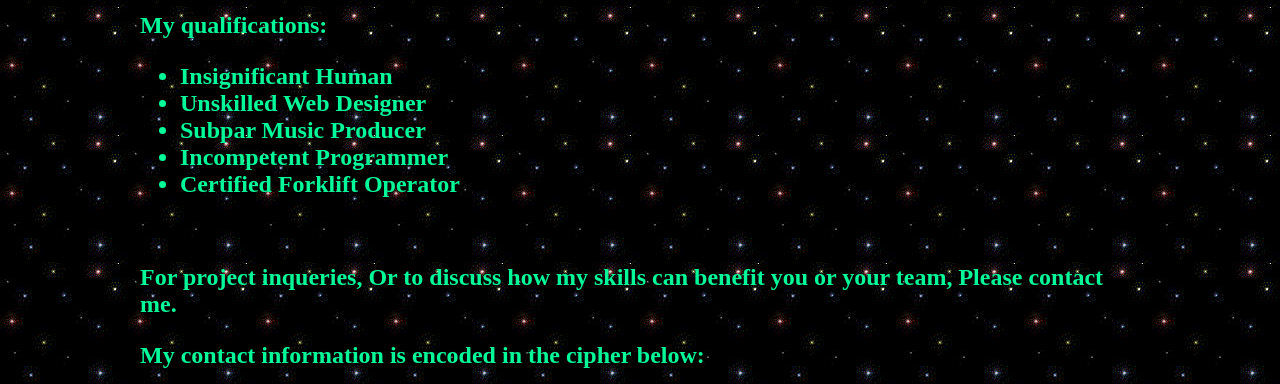
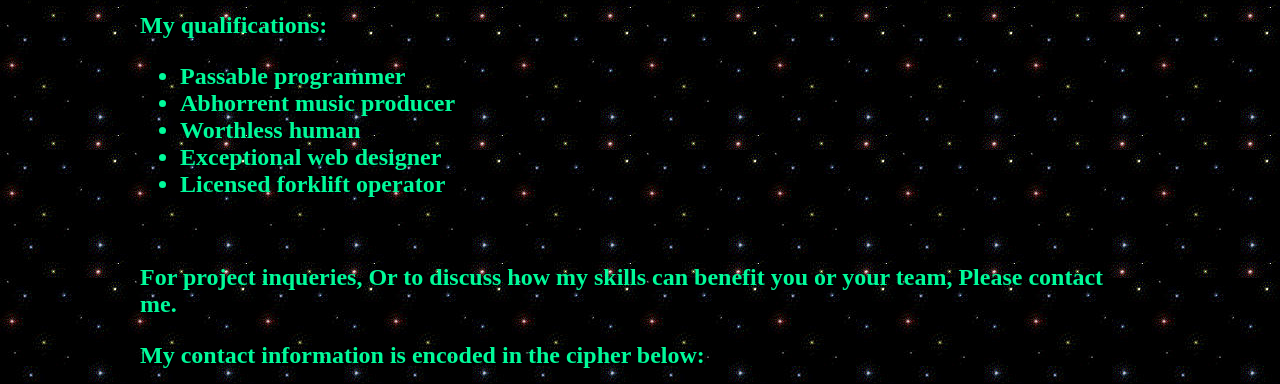
Before and after one commit to veethreedev/pawel.is, a plain HTML site: page index.html in a window 1280 px wide. Shown: the part 362-746 px from the top of the page. Drawn offline with Linux system fonts and the light colour scheme.

Commit message:
Add files via upload

```diff
--- a/index.html
+++ b/index.html
@@ -21,16 +21,16 @@
  <p>This is a website owned by me, Pawel.</p>
  <p><b>My qualifications:</b></p>
  <ul>
-	 <li>Insignificant Human</li>
-	 <li>Unskilled Web Designer</li>
-	 <li>Subpar Music Producer</li>
-	 <li>Incompetent Programmer</li>
-	 <li>Certified Forklift Operator</li>
+	 <li>Passable programmer</li>
+	 <li>Abhorrent music producer</li>
+	 <li>Worthless human</li>
+	 <li>Exceptional web designer</li>
+	 <li>Licensed forklift operator</li>
  </ul>
  <br>
  <p>For project inqueries, Or to discuss how my skills can benefit you or your team, Please contact me.</p>
  <p>My contact information is encoded in the cipher below:</p>
- <p class="emphesize">WlMnRrPiImViWcKrJhWjXdDyDeRrUz WoSwYtEvZzJz, NyGhLs MgHuMuTk NcEiIvTiHeKbHx JpUoAr DsUvYoLc. LwZaGnWa NrZqMvObMqNd IdPu SrSd OdKlLtHyQwSjZp ShRsNnZfReApSy RmOoNfEfTxJiNaIoBwUvYy EzXx OuJdDu XpFgMqEd AbJb MzSs IzTsViIdMk FsBrWmOsNeDiKp. QsOmNeAnChYp AhQvYp JpVpWrJo VxUvDmXoRv UyIzZePrUvIiJoRmWkJhDo. QfWxEeVbNaVkPv@AcLyNwBsNl.YtLq</p>
+ <p class="emphesize">spklddiissucjztsxjvtvebgvcsfzntpqfplnpamxrefrixginbaxipdno<br>xcxfsyvicfxsqmmrhbiwwghelzpnepybpbewgprziqrubewwsttxv</p>
  </b>
 
 
```
